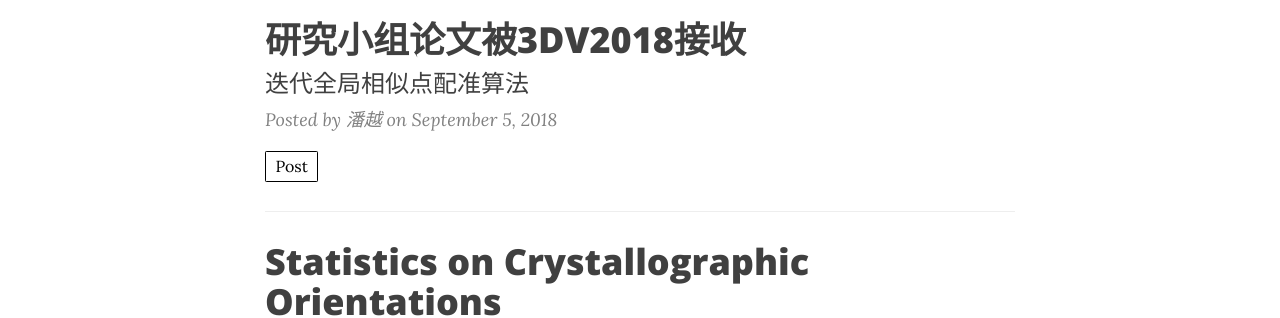
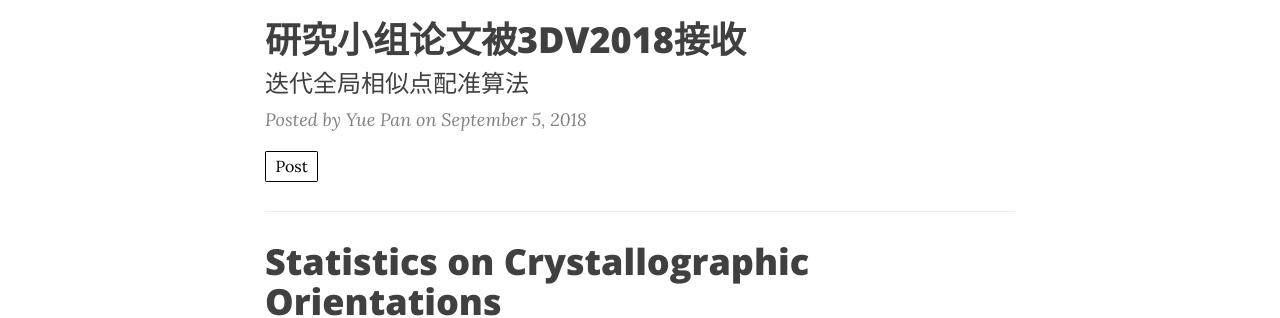
Before and after one commit to 3dvwhu/3dvwhu.github.io, a Jekyll site: the page built from index.html, in a window 1280 px wide. Shown: the part 652-970 px from the top of the page. Built offline with Jekyll 4.4.1, drawn with Linux system fonts in a browser that asks for light colours; nearby versions of some CDN libraries; the list of posts is cut into pages by our own code.

Commit message:
Update 2016-05-10-matlabpost.md

```diff
--- a/_posts/2016-05-10-matlabpost.md
+++ b/_posts/2016-05-10-matlabpost.md
@@ -1,7 +1,7 @@
 ---
 layout:     post
 title:      研究小组论文被3DV2018接收
-author:     潘越
+author:     Yue Pan
 tags: 		post
 subtitle:  	 迭代全局相似点配准算法
 date:       2018-09-05
```
Also changed, not shown: other parts of _posts/2016-05-10-matlabpost.md (+2 -0 lines).
